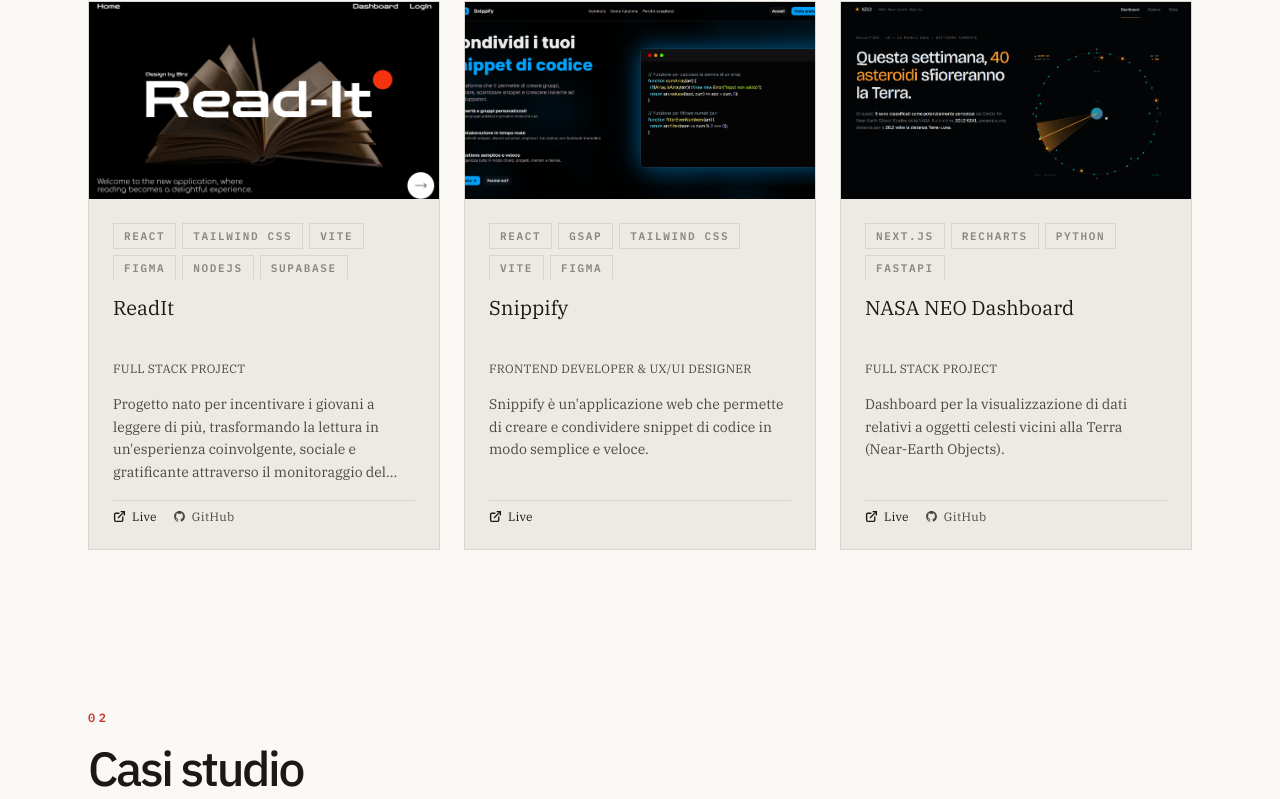
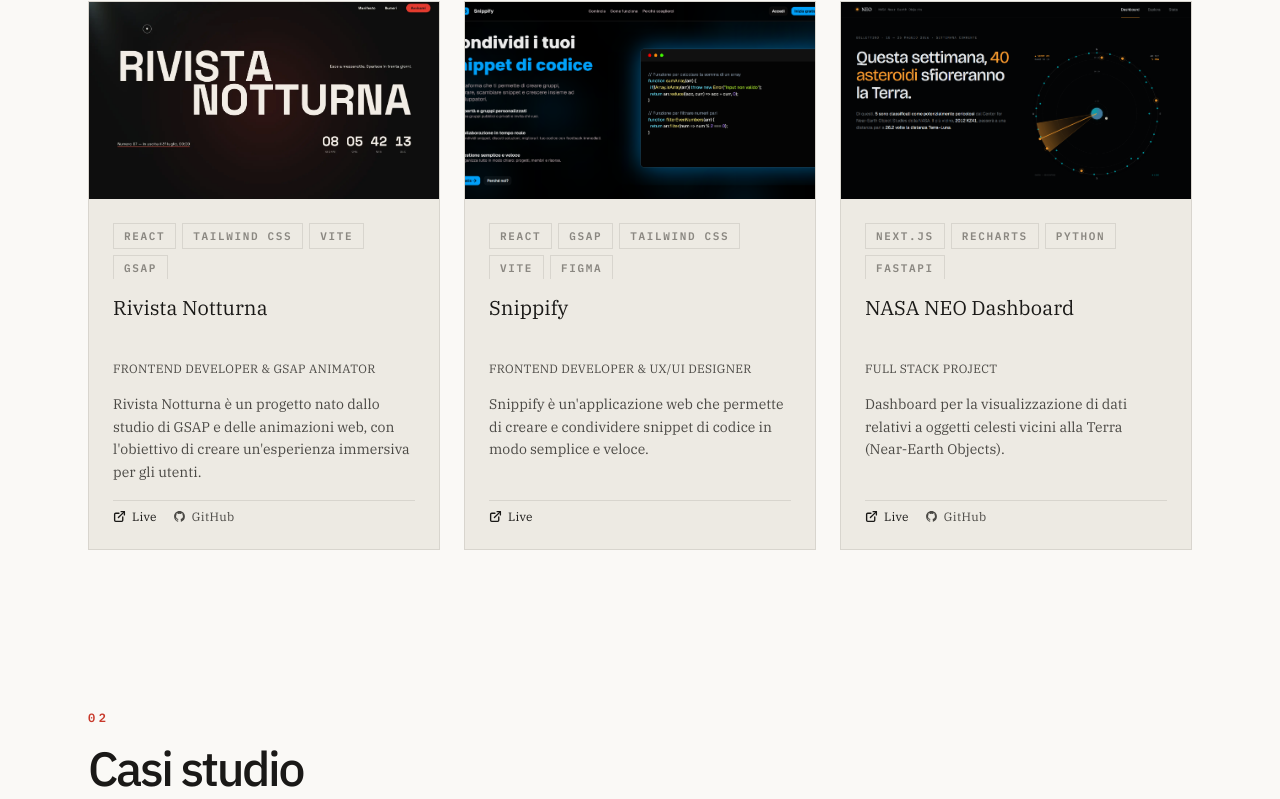
Before and after one commit to NicolasBrazzo/Portfolio, a React (Vite) app: page / in a window 1280 px wide. Shown: the part 1087-1886 px from the top of the page. Built offline with nearby package versions, Linux system fonts and the light colour scheme.

Commit message:
Refactor code structure for improved readability and maintainability

```diff
--- a/src/components/HomeSection/Projects.jsx
+++ b/src/components/HomeSection/Projects.jsx
@@ -7,7 +7,7 @@
 import { SectionTitle } from "../ui/SectionTitle";
 import { ProjectCard } from "../ui/ProjectCard";
 import { projects } from "../../data/projects";
-import readitImg from "../../assets/Readit.png";
+import rivistaNotturna from "../../assets/RivistaNotturna.webp";
 import snippifyImg from "../../assets/Snippify.png";
 import nasaNeo from "../../assets/NASA-neo.png";
 
@@ -16,7 +16,7 @@
   const cardsRef = useRef([]);
 
   const projectsWithImages = projects.map((p) => {
-    if (p.title === "ReadIt") return { ...p, image: readitImg };
+    if (p.title === "Rivista Notturna") return { ...p, image: rivistaNotturna };
     if (p.title === "Snippify") return { ...p, image: snippifyImg };
     if (p.title === "NASA NEO Dashboard") return { ...p, image: nasaNeo };
     return p;
--- a/src/data/projects.js
+++ b/src/data/projects.js
@@ -17,13 +17,13 @@
 export const projects = [
   {
     id: "project-01",
-    title: "ReadIt",
-    role: "Full Stack Project",
+    title: "Rivista Notturna",
+    role: "Frontend Developer & GSAP Animator",
     description:
-      "Progetto nato per incentivare i giovani a leggere di più, trasformando la lettura in un'esperienza coinvolgente, sociale e gratificante attraverso il monitoraggio del progresso quotidiano.",
-    stack: ["React", "Tailwind CSS", "Vite", "Figma", "NodeJS", "Supabase"],
-    liveUrl: "https://brz-read-it.vercel.app/",
-    repoUrl: "https://github.com/NicolasBrazzo/ReadIt",
+      "Rivista Notturna è un progetto nato dallo studio di GSAP e delle animazioni web, con l'obiettivo di creare un'esperienza immersiva per gli utenti.",
+    stack: ["React", "Tailwind CSS", "Vite", "GSAP"],
+    liveUrl: "https://rivista-notturna.vercel.app/",
+    repoUrl: "https://github.com/NicolasBrazzo/Rivista-Notturna",
     image: null,
     featured: true,
   },
```
Also changed, not shown: src/assets/RivistaNotturna.webp (added).
